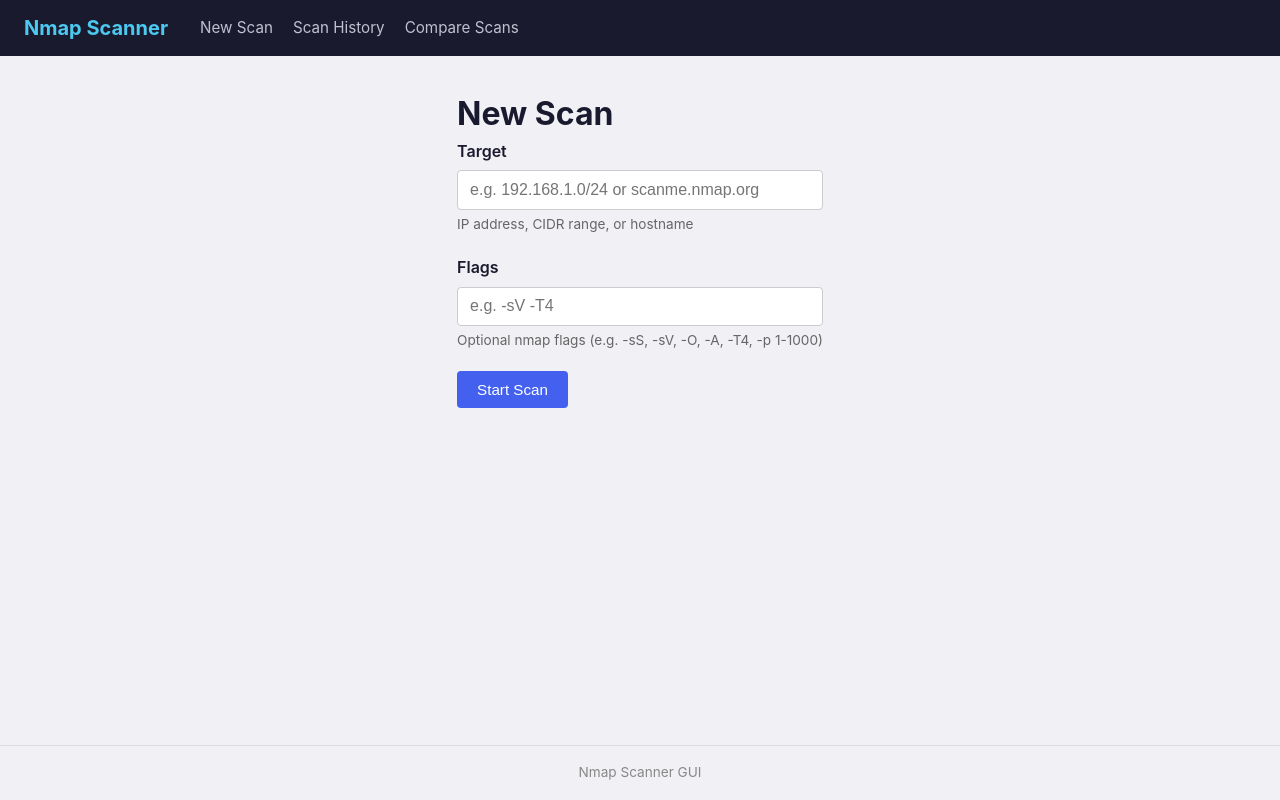
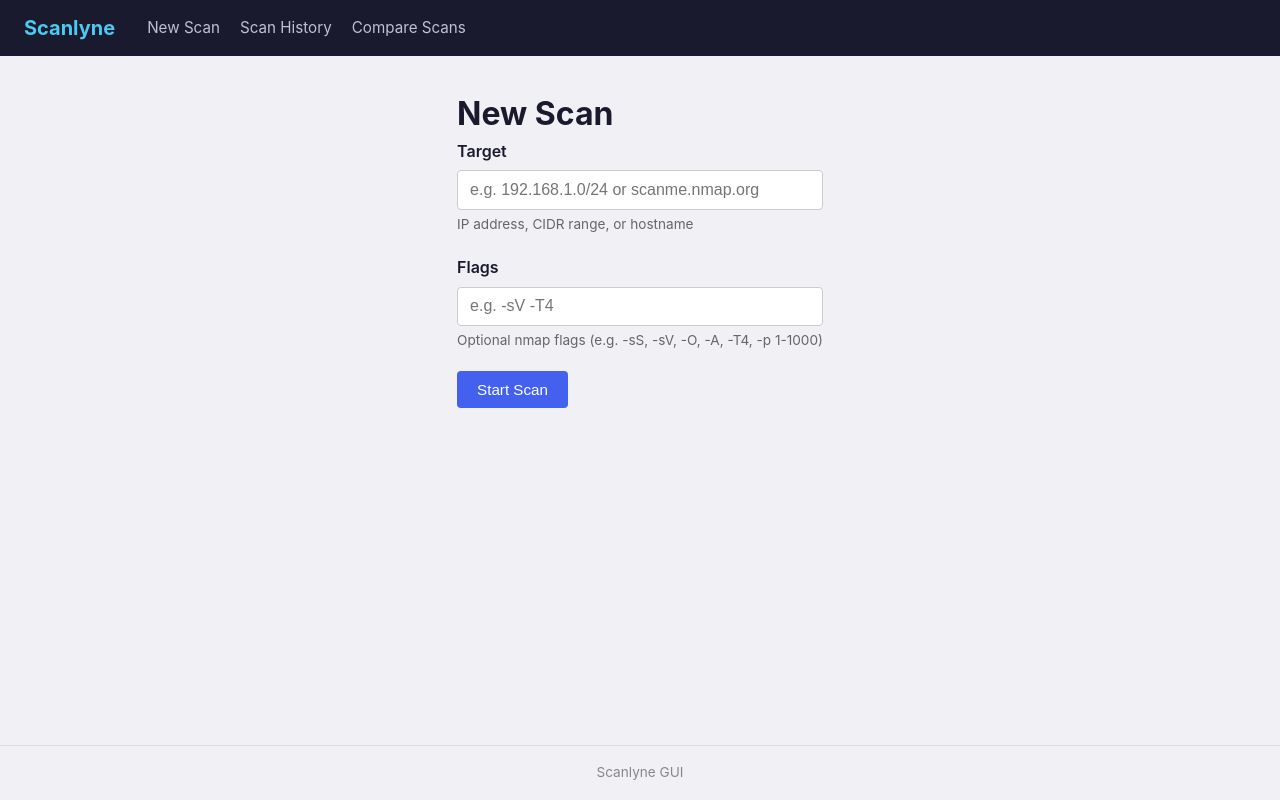
Before and after one commit to Josperdo/scanlyne, a Flask app: page / in a window 1280 px wide. Run offline with Flask 3, Linux system fonts and the light colour scheme.

Commit message:
Update file info to match updated project name

```diff
--- a/app.py
+++ b/app.py
@@ -1,4 +1,4 @@
-"""Flask application factory for the Nmap Scanner GUI."""
+"""Flask application factory for the Scanlyne GUI."""
 
 import logging
 import os
--- a/static/js/main.js
+++ b/static/js/main.js
@@ -1,7 +1,7 @@
 'use strict';
 
 /**
- * Client-side form validation and UI interactivity for the Nmap Scanner GUI.
+ * Client-side form validation and UI interactivity for the Scanlyne GUI.
  *
  * You'll build three features here:
  *
--- a/templates/base.html
+++ b/templates/base.html
@@ -3,12 +3,12 @@
 <head>
     <meta charset="UTF-8">
     <meta name="viewport" content="width=device-width, initial-scale=1.0">
-    <title>{% block title %}Nmap Scanner{% endblock %}</title>
+    <title>{% block title %}Scanlyne{% endblock %}</title>
     <link rel="stylesheet" href="{{ url_for('static', filename='css/style.css') }}">
 </head>
 <body>
     <nav class="navbar">
-        <div class="nav-brand">Nmap Scanner</div>
+        <div class="nav-brand">Scanlyne</div>
         <ul class="nav-links">
             <li><a href="{{ url_for('scan.index') }}">New Scan</a></li>
             <li><a href="{{ url_for('results.list_scans') }}">Scan History</a></li>
@@ -31,7 +31,7 @@
     </main>
 
     <footer class="footer">
-        <p>Nmap Scanner GUI</p>
+        <p>Scanlyne GUI</p>
     </footer>
 
     <script src="{{ url_for('static', filename='js/main.js') }}"></script>
--- a/templates/compare/diff.html
+++ b/templates/compare/diff.html
@@ -1,6 +1,6 @@
 {% extends "base.html" %}
 
-{% block title %}Scan Diff - Nmap Scanner{% endblock %}
+{% block title %}Scan Diff - Scanlyne{% endblock %}
 
 {% block content %}
 <h1>Scan Comparison</h1>
--- a/templates/compare/select.html
+++ b/templates/compare/select.html
@@ -1,6 +1,6 @@
 {% extends "base.html" %}
 
-{% block title %}Compare Scans - Nmap Scanner{% endblock %}
+{% block title %}Compare Scans - Scanlyne{% endblock %}
 
 {% block content %}
 <h1>Compare Scans</h1>
--- a/templates/results/detail.html
+++ b/templates/results/detail.html
@@ -1,6 +1,6 @@
 {% extends "base.html" %}
 
-{% block title %}Scan #{{ scan.id }} - Nmap Scanner{% endblock %}
+{% block title %}Scan #{{ scan.id }} - Scanlyne{% endblock %}
 
 {% block content %}
 <h1>Scan #{{ scan.id }}</h1>
--- a/templates/results/list.html
+++ b/templates/results/list.html
@@ -1,6 +1,6 @@
 {% extends "base.html" %}
 
-{% block title %}Scan History - Nmap Scanner{% endblock %}
+{% block title %}Scan History - Scanlyne{% endblock %}
 
 {% block content %}
 <h1>Scan History</h1>
--- a/templates/scan/index.html
+++ b/templates/scan/index.html
@@ -1,6 +1,6 @@
 {% extends "base.html" %}
 
-{% block title %}New Scan - Nmap Scanner{% endblock %}
+{% block title %}New Scan - Scanlyne{% endblock %}
 
 {% block content %}
 <h1>New Scan</h1>
```
